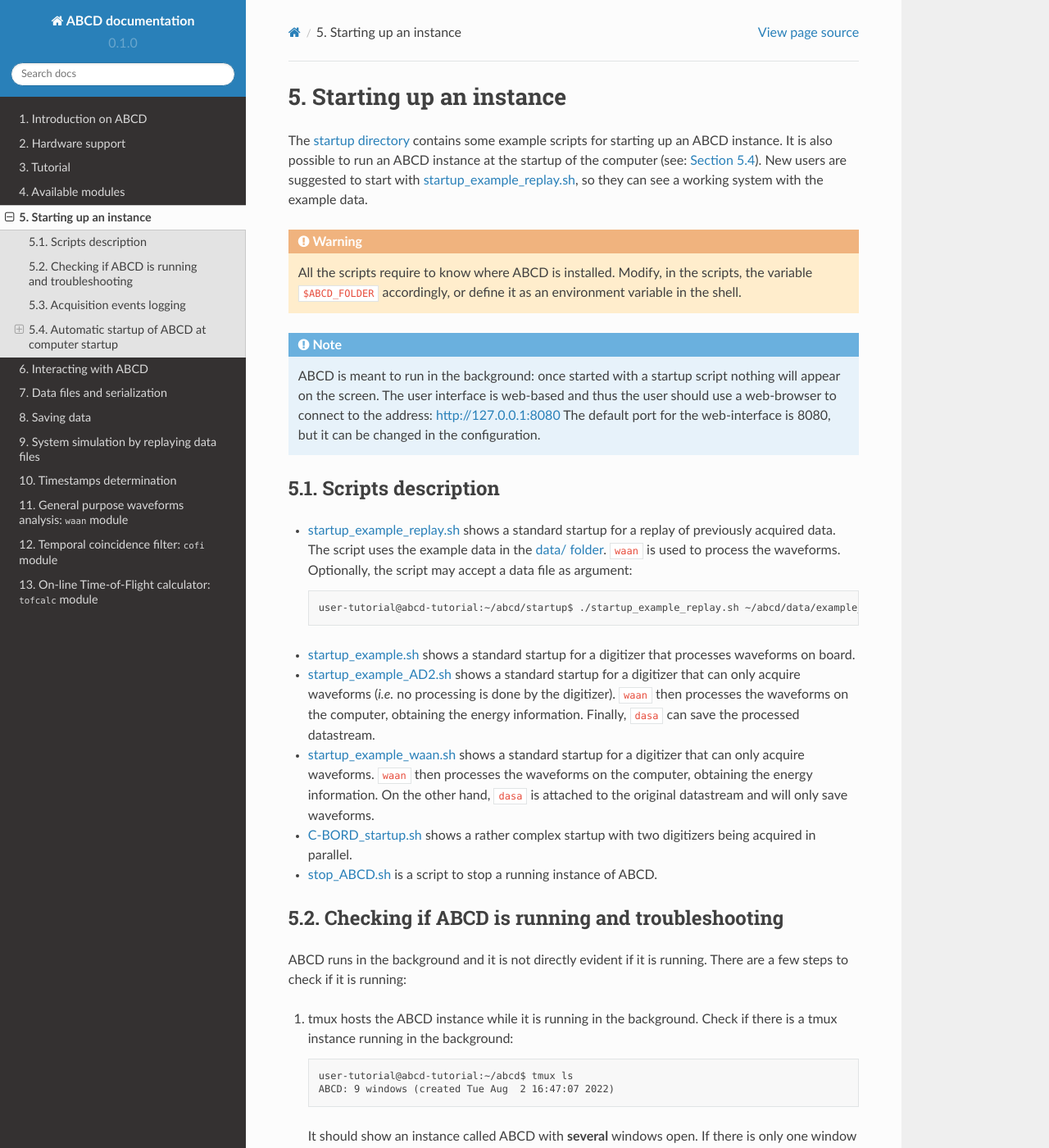
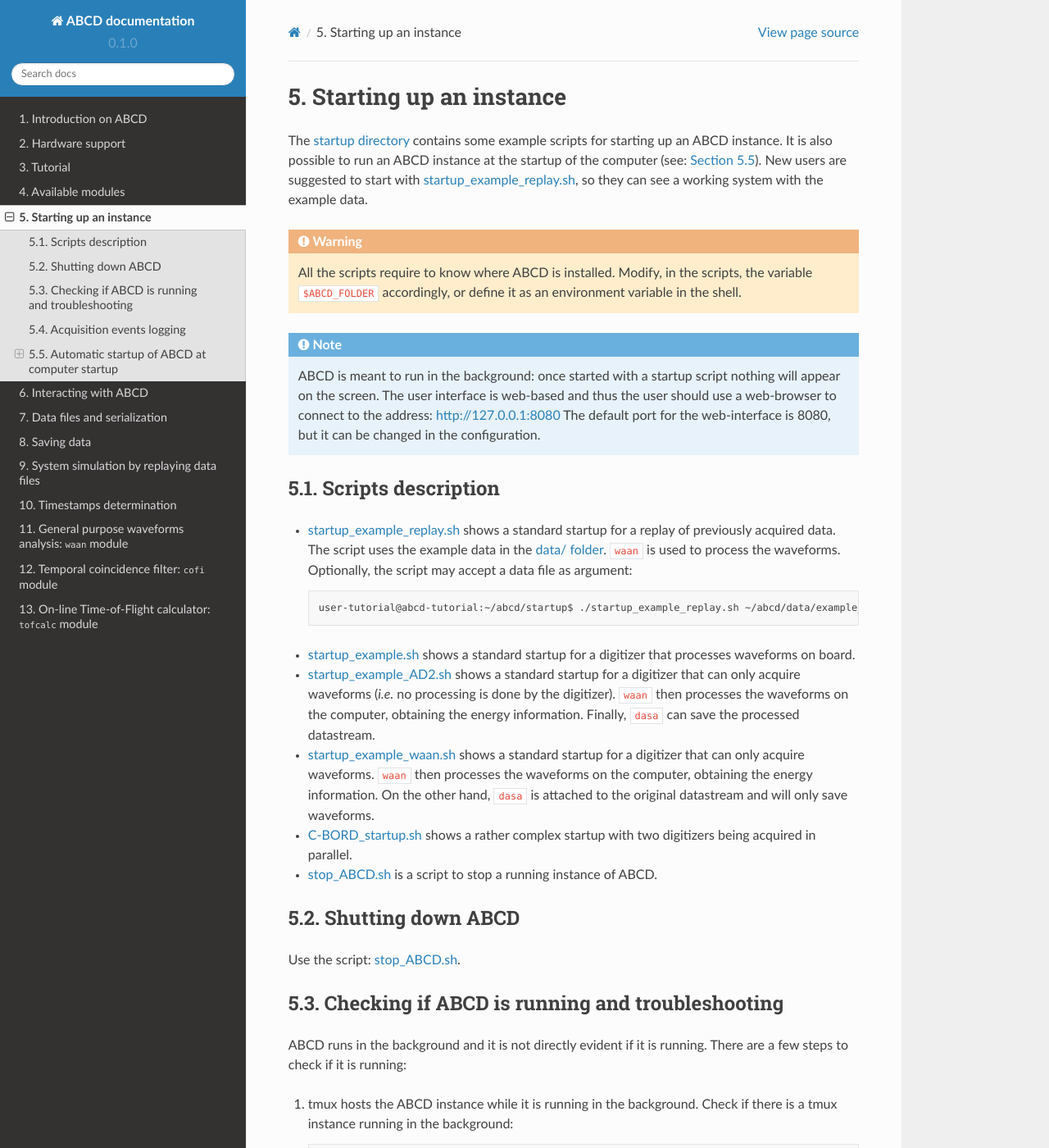
Before and after one commit to cl-fontana/abcd-docs, a Sphinx documentation site: the page built from docs/source/startup.rst, in a window 1280 px wide and 1400 px high. Shown: the whole window at 82% size. Built offline with Sphinx 7.4.7 and the Read the Docs theme 2.0.0, drawn with Linux system fonts in a browser that asks for light colours; some of the changed text lies outside the part shown.

Commit message:
Added shutting down

```diff
--- a/docs/source/startup.rst
+++ b/docs/source/startup.rst
@@ -33,6 +33,11 @@
 * `startup_example_waan.sh <https://github.com/ec-jrc/abcd/blob/main/startup/startup_example_waan.sh>`_ shows a standard startup for a digitizer that can only acquire waveforms. ``waan`` then processes the waveforms on the computer, obtaining the energy information. On the other hand, ``dasa`` is attached to the original datastream and will only save waveforms.
 * `C-BORD_startup.sh <https://github.com/ec-jrc/abcd/blob/main/startup/C-BORD_startup.sh>`_ shows a rather complex startup with two digitizers being acquired in parallel.
 * `stop_ABCD.sh <https://github.com/ec-jrc/abcd/blob/main/startup/stop_ABCD.sh>`_ is a script to stop a running instance of ABCD.
+
+Shutting down ABCD
+------------------
+
+Use the script: `stop_ABCD.sh <https://github.com/ec-jrc/abcd/blob/main/startup/stop_ABCD.sh>`_.
 
 .. _sec-check-running:
 
```
